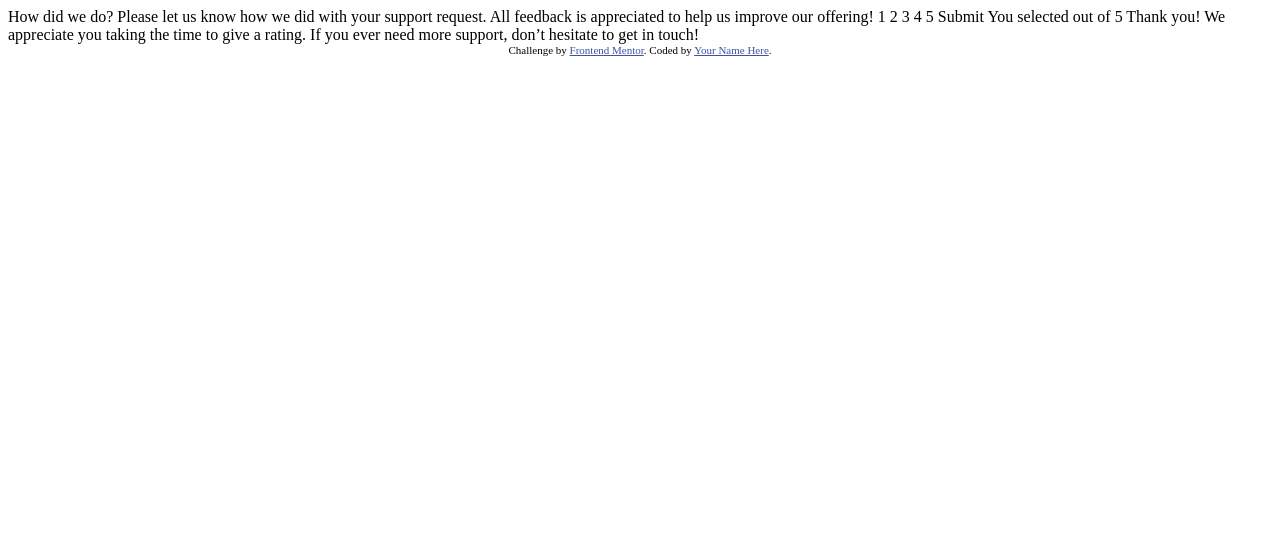
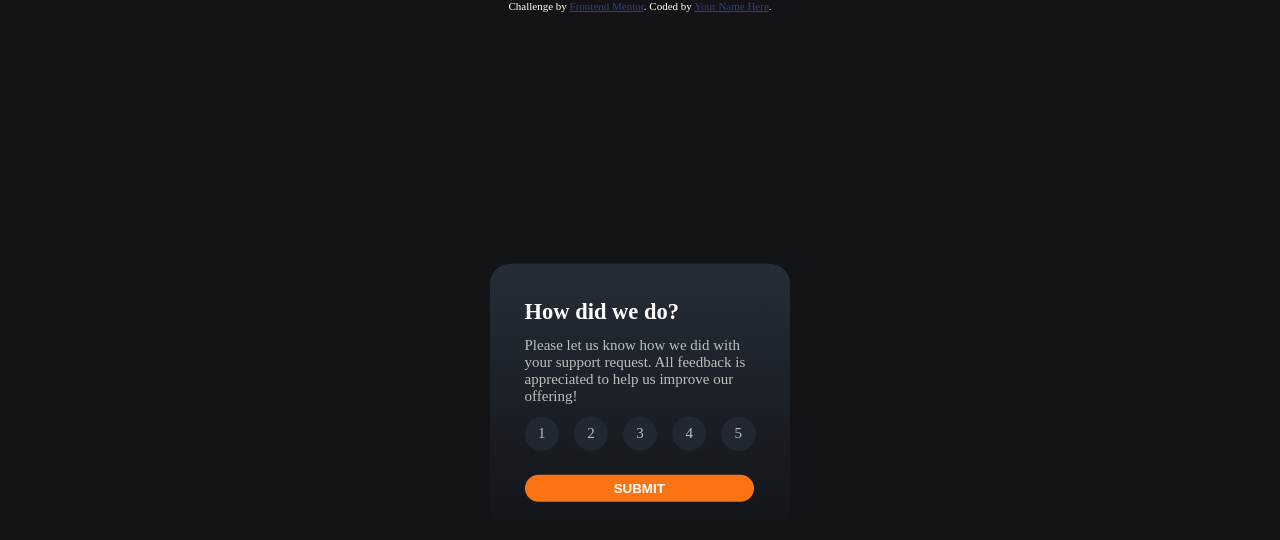
Before and after one commit to molajnef1/Interactive-rating-component, a plain HTML site: page index.html in a window 1280 px wide. Drawn offline with Linux system fonts and the light colour scheme.

Commit message:
found a solution on how to get the value of the rating from anchor tag

```diff
--- a/index.html
+++ b/index.html
@@ -5,7 +5,7 @@
   <meta name="viewport" content="width=device-width, initial-scale=1.0"> <!-- displays site properly based on user's device -->
 
   <link rel="icon" type="image/png" sizes="32x32" href="./images/favicon-32x32.png">
-
+  <link rel="stylesheet" type="text/css" href="style.css">
   <title>Frontend Mentor | Interactive rating component</title>
 
   <!-- Feel free to remove these styles or customise in your own stylesheet 👍 -->
@@ -17,33 +17,43 @@
 <body>
 
   <!-- Rating state start -->
+  <div class="container">
+    <div class="rating">
+      <h2>How did we do?</h2>
+      <p>Please let us know how we did with your support request. All feedback is appreciated
+        to help us improve our offering!</p>
+    <div id="rate-parent" class="value">
+      <a id="rate" href="#">1</a>
+      <a id="rate" href="#">2</a>
+      <a id="rate" href="#">3</a>
+      <a id="rate" href="#">4</a>
+      <a id="rate" href="#">5</a>
+    </div>
+      <button id="Submit">Submit</button>
 
-  How did we do?
+      <!-- Rating state end -->
+    </div>
 
-  Please let us know how we did with your support request. All feedback is appreciated
-  to help us improve our offering!
+    <!-- Thank you state start -->
+      <div class="thanks">
 
-  1 2 3 4 5
 
-  Submit
+      <p>You selected <!-- Add rating here --> out of 5</p>
 
-  <!-- Rating state end -->
+      <h2>Thank you!</h2>
 
-  <!-- Thank you state start -->
+      <p>We appreciate you taking the time to give a rating. If you ever need more support,
+        don’t hesitate to get in touch!</p>
 
-  You selected <!-- Add rating here --> out of 5
+      <!-- Thank you state end -->
 
-  Thank you!
-
-  We appreciate you taking the time to give a rating. If you ever need more support,
-  don’t hesitate to get in touch!
-
-  <!-- Thank you state end -->
-
+  </div>
+  </div>
 
   <div class="attribution">
     Challenge by <a href="https://www.frontendmentor.io?ref=challenge" target="_blank">Frontend Mentor</a>.
     Coded by <a href="#">Your Name Here</a>.
   </div>
+  <script src="script.js"></script>
 </body>
 </html>
--- /dev/null
+++ b/script.js
@@ -0,0 +1,18 @@
+var button = document.getElementById("Submit");
+var rate_parent = document.getElementById("rate-parent");
+var values = Array.from(rate_parent.children);
+console.log(rate_parent)
+console.log(values)
+
+button.addEventListener("click", function(){
+    console.log("Coucou")
+});
+
+
+
+    values.forEach(rate => {
+        console.log(rate)
+        rate.addEventListener("click", function(){
+            console.log(rate.textContent)
+        });
+    });
--- /dev/null
+++ b/style.css
@@ -0,0 +1,92 @@
+:root{
+/*Colors*/
+
+/*Primary*/
+
+--Orange: hsl(25, 97%, 53%);
+
+/* Neutral */
+
+--White: hsl(0, 0%, 100%);
+--Light-Grey: hsl(217, 12%, 63%);
+--Medium-Grey: hsl(216, 12%, 54%);
+--Dark-Blue: hsl(213, 19%, 18%);
+--Very-Dark-Blue: hsl(216, 12%, 8%);
+
+font-size: .9375em;
+box-sizing: border-box;
+}
+
+*{
+    padding: 0;
+    margin: 0;
+}
+
+body{
+    background-color: var(--Very-Dark-Blue);
+    color: var(--White);
+}
+
+.container{
+    background-image: linear-gradient(var(--Dark-Blue),var(--Very-Dark-Blue));
+    width: 17rem;
+    position: absolute;
+    top: 50%;
+    left: 50%;
+    transform: translate(-50%,-50%);
+    padding: 1.5rem;
+    border-radius: 20px;
+}
+
+
+
+.container .rating > *{
+    margin: 12px;
+}
+
+
+.rating > p,a{
+    opacity: .7;
+}
+
+.value{
+    display: flex;
+    justify-content: space-between;
+}
+
+.value > *{
+    display: flex;
+    justify-content: center;
+    align-items: center;
+    background-color: var(--Dark-Blue);
+    height: 2.3rem;
+    width: 2.3rem;
+    border-radius: 50%;
+    color: var(--White);
+    text-decoration: none;
+    text-align: center;
+}
+.value > *:hover{
+    background-color: var(--Orange);
+}
+
+.value > *:active{
+    background-color: var(--Medium-Grey);
+}
+
+.thanks{
+    display: none;
+}
+
+button{
+    background:none;
+    border: none;
+    background-color: var(--Orange);
+    padding: 6px;
+    border-radius: 20px;
+    color: white;
+    text-transform: uppercase;
+    font-weight: bold;
+    width: 90%;
+    cursor: pointer;
+}
```
Also changed, not shown: 1 other file.
